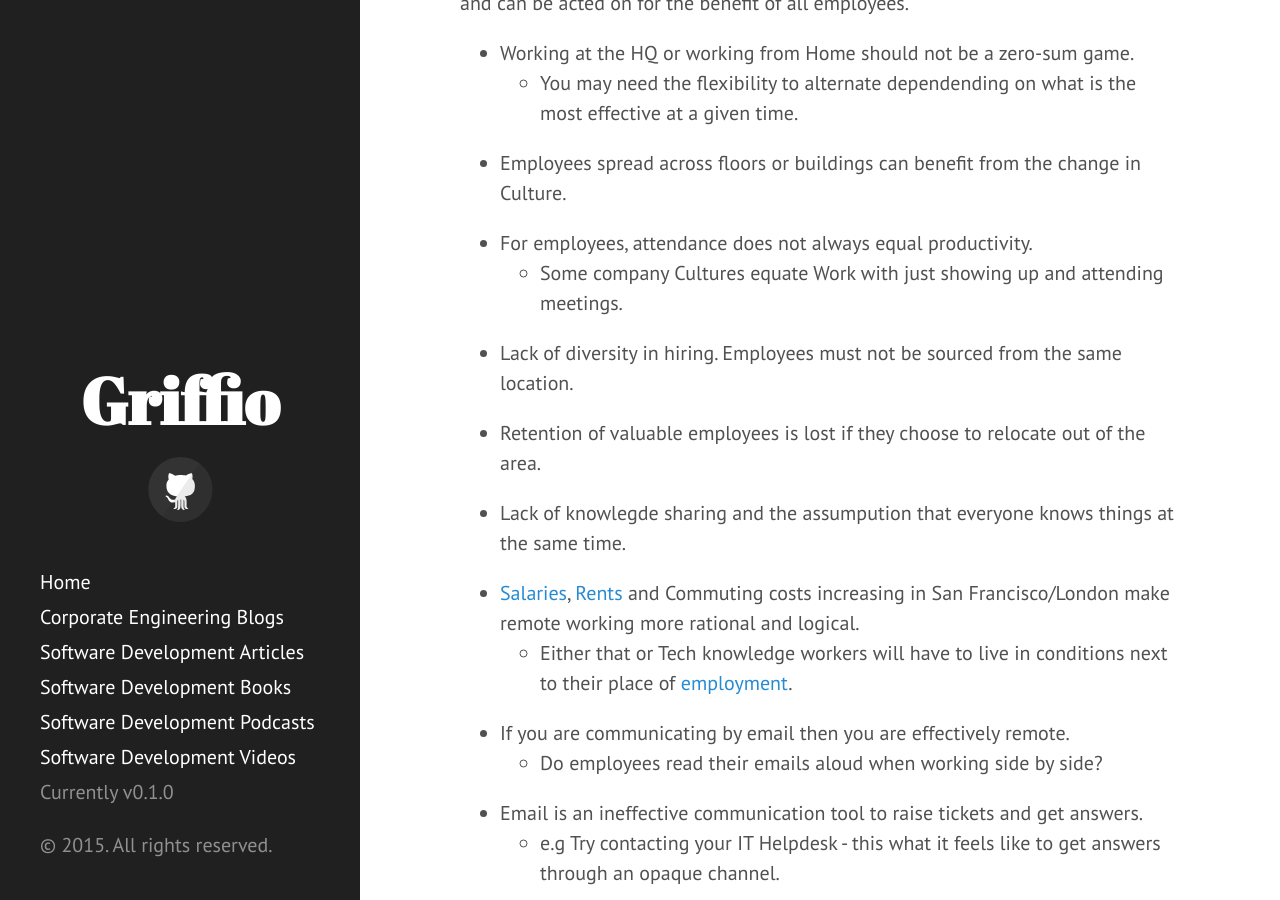
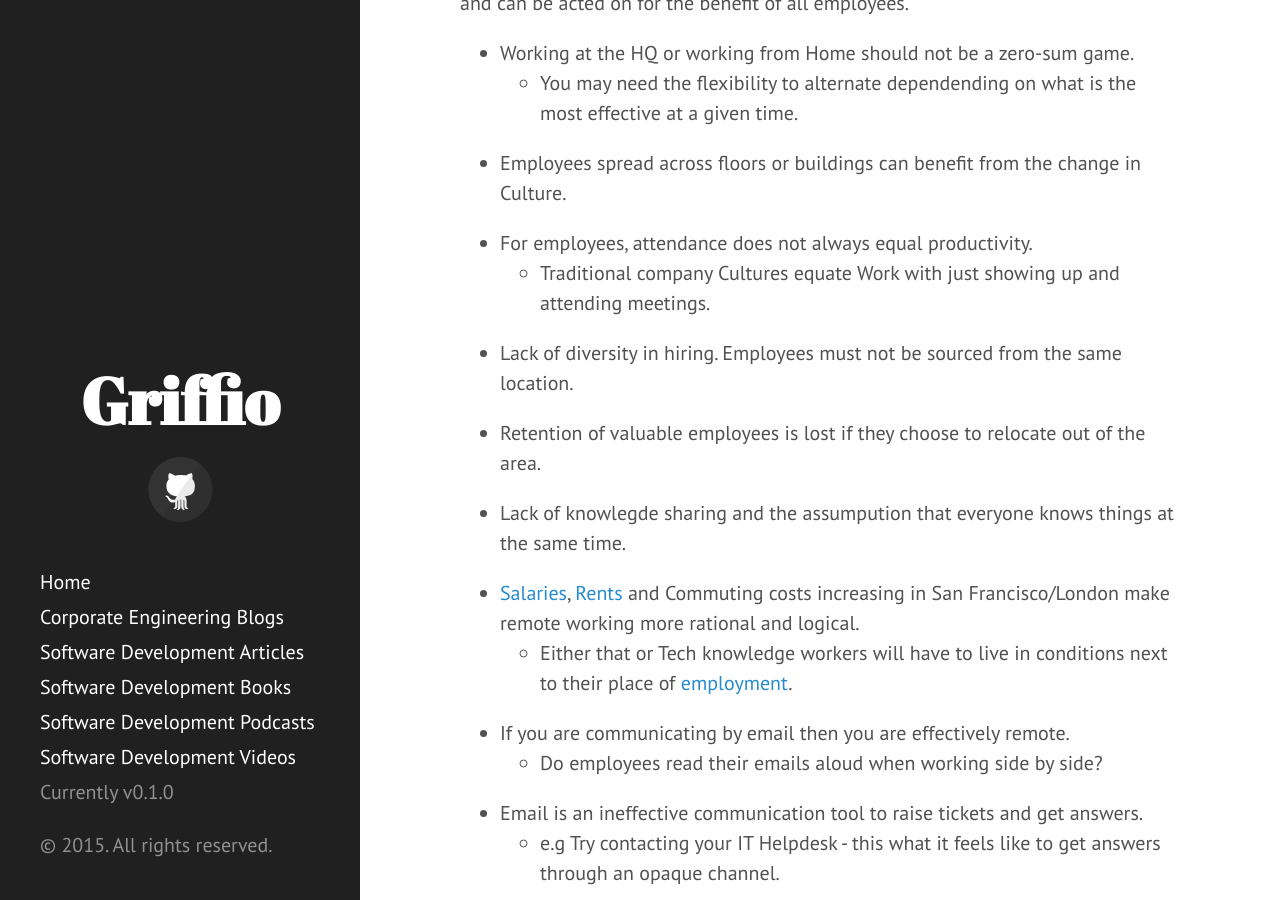
Before and after one commit to griffio/griffio.github.io, a Jekyll site: the page built from _posts/2015-06-12-Remote-First.md, in a window 1280 px wide and 900 px high, scrolled down 623 px. Built offline with Jekyll 4.4.1, drawn with Linux system fonts in a browser that asks for light colours; nearby versions of some CDN libraries.

Commit message:
Update 2015-06-12-Remote-First.md

```diff
--- a/_posts/2015-06-12-Remote-First.md
+++ b/_posts/2015-06-12-Remote-First.md
@@ -25,7 +25,7 @@ Remote First adoption by companies means that the weaknesses below are exposed a
 * Employees spread across floors or buildings can benefit from the change in Culture.
 
 * For employees, attendance does not always equal productivity.
-  * Some company Cultures equate Work with just showing up and attending meetings.
+  * Traditional company Cultures equate Work with just showing up and attending meetings.
 
 * Lack of diversity in hiring. Employees must not be sourced from the same location.
 
```
